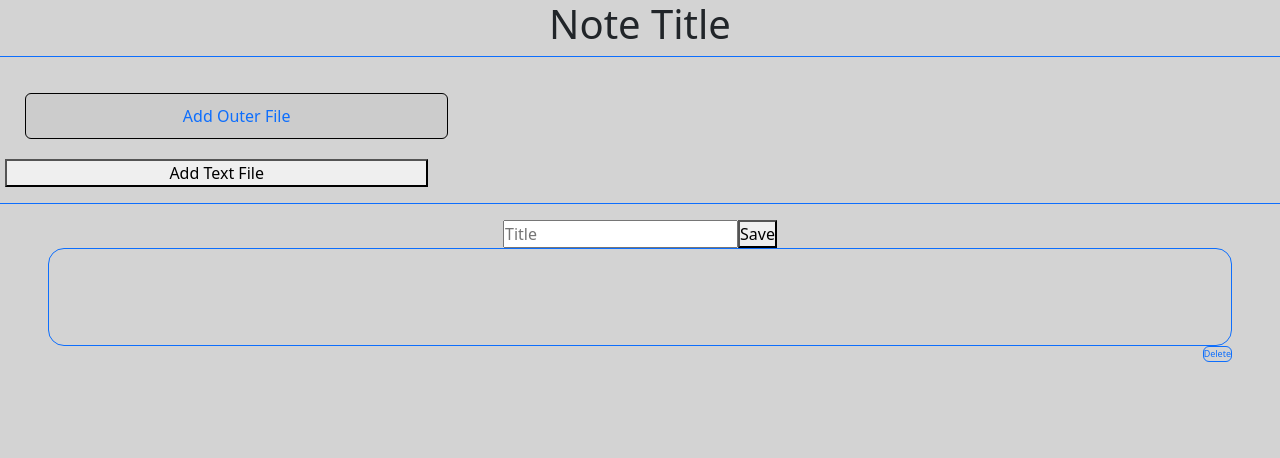
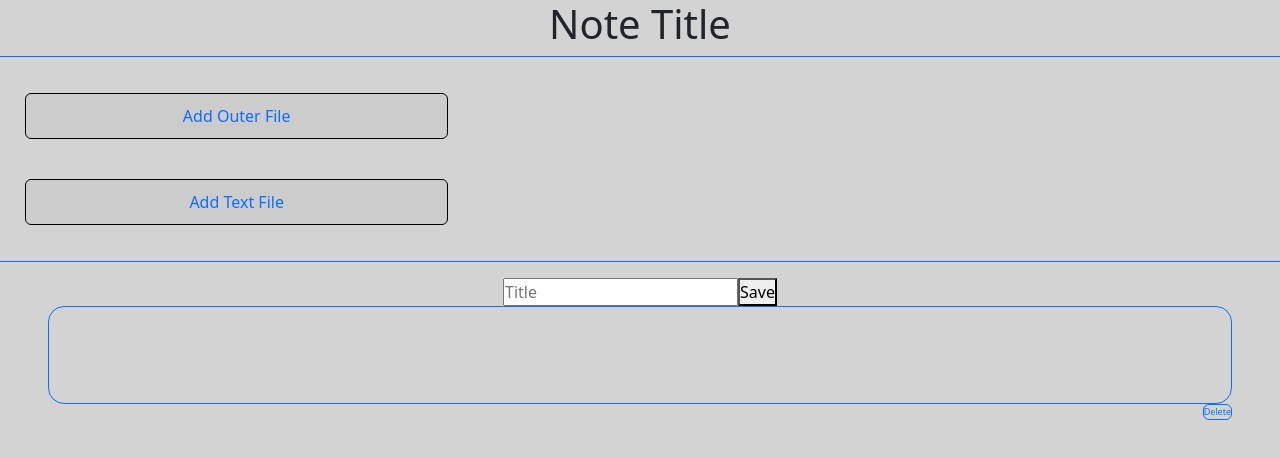
Before and after one commit to DavesWork19/flow, a Next.js app: page /1/1 in a window 1280 px wide. Both pictures are taken after a click on the button "Add Outer File". Shown: the top 458 px of the page. Built offline with nearby package versions, Linux system fonts and the light colour scheme.

Commit message:
Remove Draggable

```diff
--- a/pages/[user]/[noteId]/index.js
+++ b/pages/[user]/[noteId]/index.js
@@ -1,8 +1,6 @@
 import Head from 'next/head'
 import styles from '@/styles/Note.module.css'
 import { useState } from 'react';
-import Draggable from "react-draggable";
-import { useRef } from 'react';
 
 //Creates the new Outer File
 const AddOuterFile = () => {
@@ -66,7 +64,6 @@ const OuterContainer = () => {
     const [style, setStyle] = useState(styles.noBox);
     const [allOuterContainers, setAllOuterContainers] = useState([]);
     const [fileID, setFileID] = useState(0);
-    const draggableNodeRef = useRef({});
 
     const handleRemoval = fileId => {
         const newFiles = allOuterContainers.filter((obj) => {
@@ -103,19 +100,17 @@ const OuterContainer = () => {
                 <div className='row border border-primary p-3'>
                     <button className={`btn btn-outline-primary col-4 ${style}`} onClick={addOuterFile}>Add Outer File</button>
                     <span className='col-4'></span>
-                    <button className='col-4'>Add Text File</button>
+                    <button className={`btn btn-outline-primary col-4 ${style}`}>Add Text File</button>
                 </div>
 
                 <div className='px-5'>
                     {fileID > 0 &&
                     allOuterContainers.map(files =>
                         <div key={files.id}>
-                            <Draggable nodeRef={draggableNodeRef}>
-                                <div ref={draggableNodeRef}>
+                                <div>
                                     {files.file}
                                     <button className={`btn btn-outline-primary float-end p-0 m-0 ${styles.removeOuterFile}`} onClick={() => handleRemoval(files.id)}>Delete</button>
                                 </div>
-                            </Draggable>
                        </div>)}
                        {console.log(allOuterContainers)}
                 </div>
```
